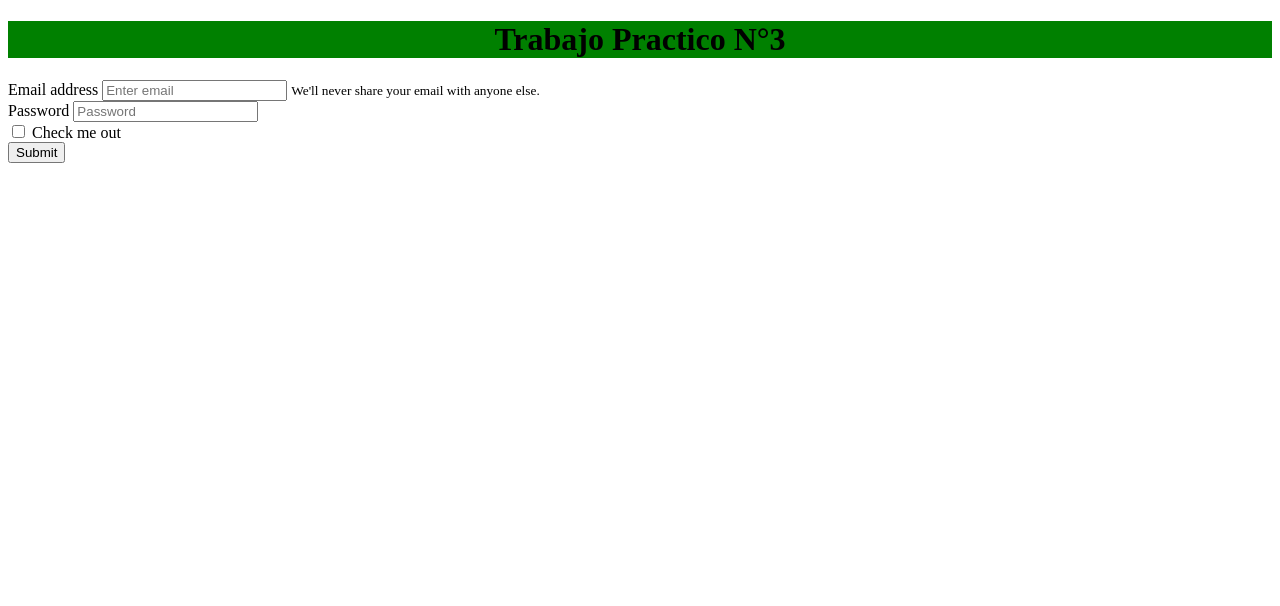
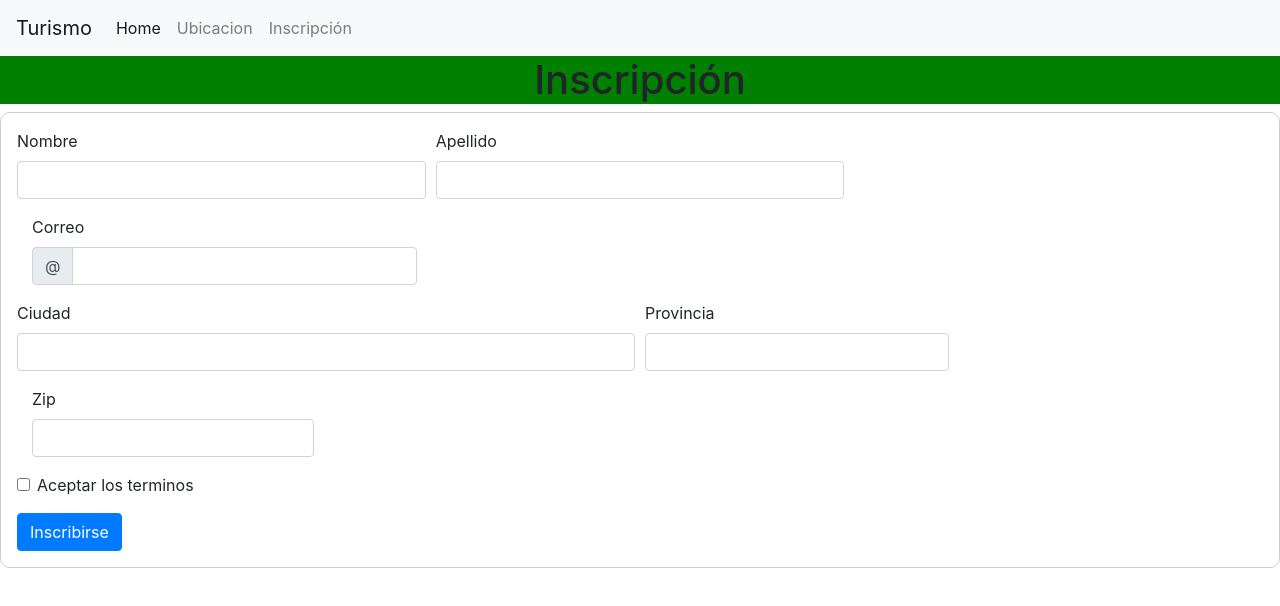
Before and after one commit to Melimar/tp-n-3, a plain HTML site: page login.html in a window 1280 px wide. Drawn offline with Linux system fonts and the light colour scheme.

Commit message:
Modifique el navbar en index Modifique el contenido de la pagina index Modifique login cambiando el form y agreguando un navbar

```diff
--- a/login.html
+++ b/login.html
@@ -4,28 +4,83 @@
   <!-- Required meta tags -->
   <meta charset="utf-8">
   <meta name="viewport" content="width=device-width, initial-scale=1, shrink-to-fit=no">
-
+  <link rel="stylesheet" href="css/bootstrap.min.css" >
   <link rel="stylesheet" href="css/style.css">
-  <title>TP N3</title>
+  <title>Turismo NQN</title>
 </head>
 <body>
-    <h1  align="center">Trabajo Practico N°3</h1>
+  <nav class="navbar navbar-expand-lg navbar-light bg-light">
+  <a class="navbar-brand" href="index.html">Turismo</a>
+  <button class="navbar-toggler" type="button" data-toggle="collapse" data-target="#navbarNav" aria-controls="navbarNav" aria-expanded="false" aria-label="Toggle navigation">
+    <span class="navbar-toggler-icon"></span>
+  </button>
+  <div class="collapse navbar-collapse" id="navbarNav">
+    <ul class="navbar-nav">
+      <li class="nav-item active">
+        <a class="nav-link" href="#">Home<span class="sr-only">(current)</span></a>
+      </li>
+      <li class="nav-item">
+        <a class="nav-link" href="#">Ubicacion</a>
+      </li>
+      <li class="nav-item">
+        <a class="nav-link" href="login.html">Inscripción</a>
+      </li>
+    </ul>
+  </div>
+</nav>
+    <h1  align="center">Inscripción</h1>
+    <div class="estilo">
     <form>
-      <div class="form-group">
-        <label for="exampleInputEmail1">Email address</label>
-          <input type="email" class="form-control" id="exampleInputEmail1" aria-describedby="emailHelp" placeholder="Enter email">
-          <small id="emailHelp" class="form-text text-muted">We'll never share your email with anyone else.</small>
-      </div>
-      <div class="form-group">
-        <label for="exampleInputPassword1">Password</label>
-          <input type="password" class="form-control" id="exampleInputPassword1" placeholder="Password">
-      </div>
-      <div class="form-group form-check">
-          <input type="checkbox" class="form-check-input" id="exampleCheck1">
-        <label class="form-check-label" for="exampleCheck1">Check me out</label>
-      </div>
-      <button type="submit" class="btn btn-primary">Submit</button>
-    </form>
+  <div class="form-row">
+    <div class="col-md-4 mb-3">
+      <label for="validationServer01">Nombre</label>
+      <input type="text" class="form-control required" id="validationServer01" required>
+    </div>
+
+    <div class="col-md-4 mb-3">
+      <label for="validationServer02">Apellido</label>
+      <input type="text" class="form-control required" id="validationServer02" required>
+    </div>
+   </div>
+    <div class="col-md-4 mb-3">
+      <label for="validationServerUsername">Correo</label>
+      <div class="input-group">
+        <div class="input-group-prepend">
+          <span class="input-group-text" id="inputGroupPrepend3">@</span>
+        </div>
+        <input type="text" class="form-control required" id="validationServerUsername" aria-describedby="inputGroupPrepend3" required>
+     </div>
+    </div>
+
+
+  <div class="form-row">
+    <div class="col-md-6 mb-3">
+      <label for="validationServer03">Ciudad</label>
+      <input type="text" class="form-control" id="validationServer03" required>
+    </div>
+    <div class="col-md-3 mb-3">
+      <label for="validationServer04">Provincia</label>
+      <input type="text" class="form-control" id="validationServer04" required>
+    </div>
+  </div>
+    <div class="col-md-3 mb-3">
+      <label for="validationServer05">Zip</label>
+      <input type="text" class="form-control" id="validationServer05" required>
+
+    </div>
+
+  <div class="form-group">
+    <div class="form-check">
+      <input class="form-check-input required" type="checkbox" value="" id="invalidCheck3" required>
+      <label class="form-check-label" for="invalidCheck3">
+        Aceptar los terminos
+      </label>
+
+    </div>
+  </div>
+  <button class="btn btn-primary" type="submit">Inscribirse</button>
+</form>
+</div>
     <script src="js/bootstrap.min.js"></script>
 </body>
 </html>
```
Also changed, not shown: index.html (+12 -14 lines).
